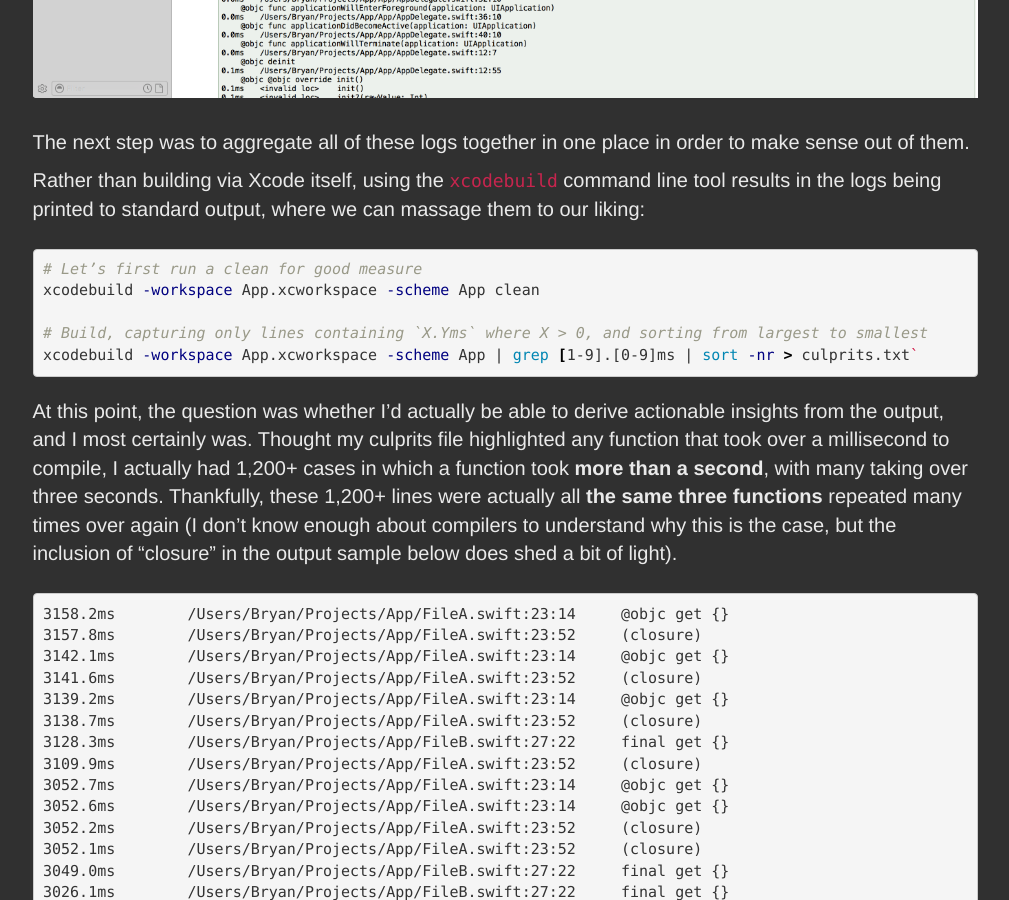
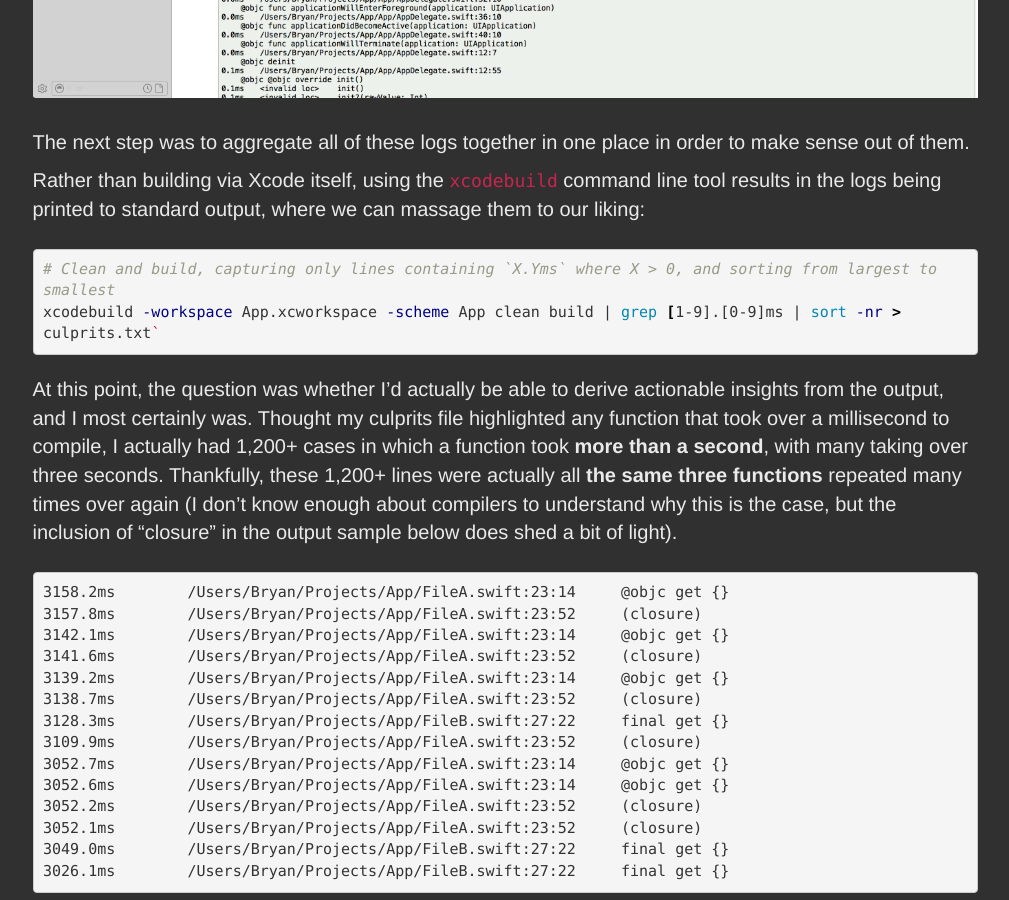
Before and after one commit to irace/irace.github.com, a Jekyll site: the page built from _posts/2016-01-18-profiling-your-swift-compilation-times.md, in a window 1280 px wide and 900 px high, scrolled down 1661 px. Shown: the whole window, without its empty margins (135-1144 px from the left). Built offline with Jekyll 4.4.1, drawn with Linux system fonts in a browser that asks for light colours; nearby versions of some CDN libraries.

Commit message:
Update 2016-01-18-profiling-your-swift-compilation-times.md

```diff
--- a/_posts/2016-01-18-profiling-your-swift-compilation-times.md
+++ b/_posts/2016-01-18-profiling-your-swift-compilation-times.md
@@ -20,11 +20,8 @@ The next step was to aggregate all of these logs together in one place in order
 Rather than building via Xcode itself, using the `xcodebuild` command line tool results in the logs being printed to standard output, where we can massage them to our liking:
 
 {% highlight bash %}
-# Let’s first run a clean for good measure
-xcodebuild -workspace App.xcworkspace -scheme App clean
-
-# Build, capturing only lines containing `X.Yms` where X > 0, and sorting from largest to smallest
-xcodebuild -workspace App.xcworkspace -scheme App | grep [1-9].[0-9]ms | sort -nr > culprits.txt`
+# Clean and build, capturing only lines containing `X.Yms` where X > 0, and sorting from largest to smallest
+xcodebuild -workspace App.xcworkspace -scheme App clean build | grep [1-9].[0-9]ms | sort -nr > culprits.txt`
 {% endhighlight %}
 
 At this point, the question was whether I’d actually be able to derive actionable insights from the output, and I most certainly was. Thought my culprits file highlighted any function that took over a millisecond to compile, I actually had 1,200+ cases in which a function took **more than a second**, with many taking over three seconds. Thankfully, these 1,200+ lines were actually all **the same three functions** repeated many times over again (I don’t know enough about compilers to understand why this is the case, but the inclusion of “closure” in the output sample below does shed a bit of light).
```
